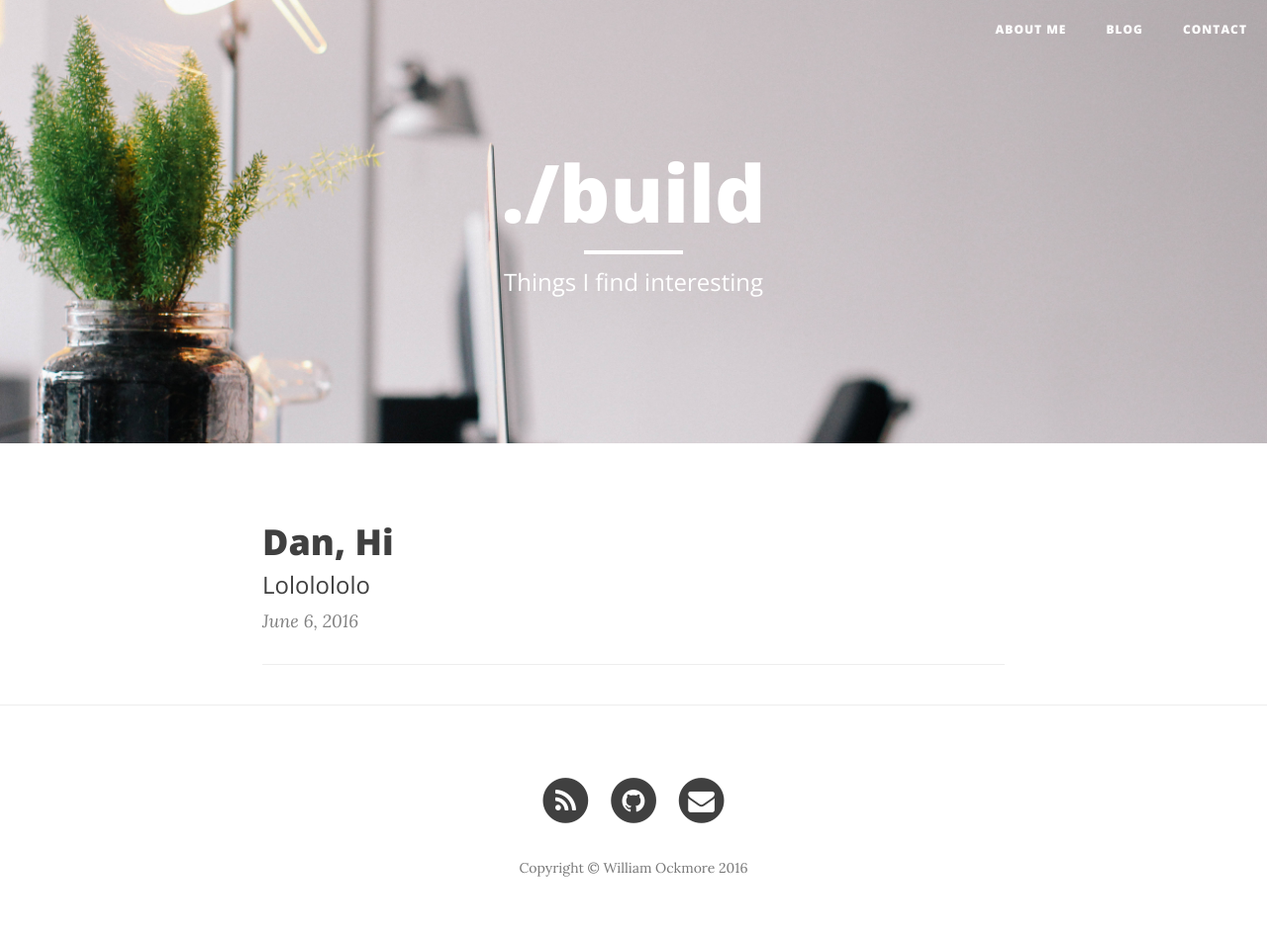
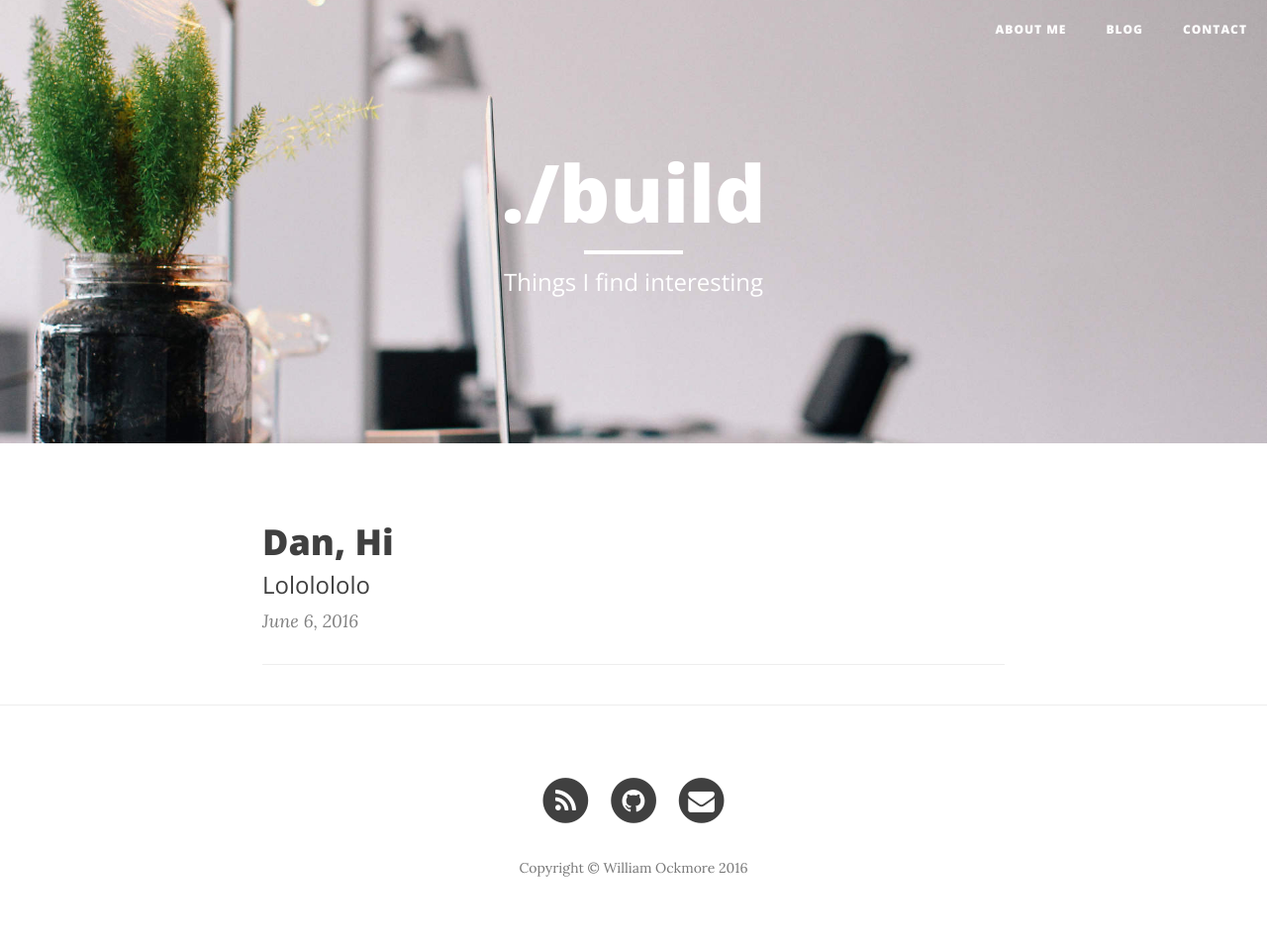
Before and after one commit to will-ockmore/will-ockmore.github.io, a Jekyll site: the page built from index.html, in a window 1280 px wide. Shown: the whole page at 99% size. Built offline with Jekyll 4.4.1, drawn with Linux system fonts in a browser that asks for light colours; nearby versions of some CDN libraries; the list of posts is cut into pages by our own code.

Commit message:
blog background resize

```diff
--- a/_config.yml
+++ b/_config.yml
@@ -1,6 +1,6 @@
 # Site settings
 title: ./build
-header-img: img/home-bg-2.jpg
+header-img: img/home-bg.jpg
 email: will.ockmore@gmail.com
 copyright_name: William Ockmore
 description: "Write your site description here. It will be used as your sites meta description as well!"
```
Also changed, not shown: img/home-bg-2.jpg (deleted), img/home-bg.jpg (added).
